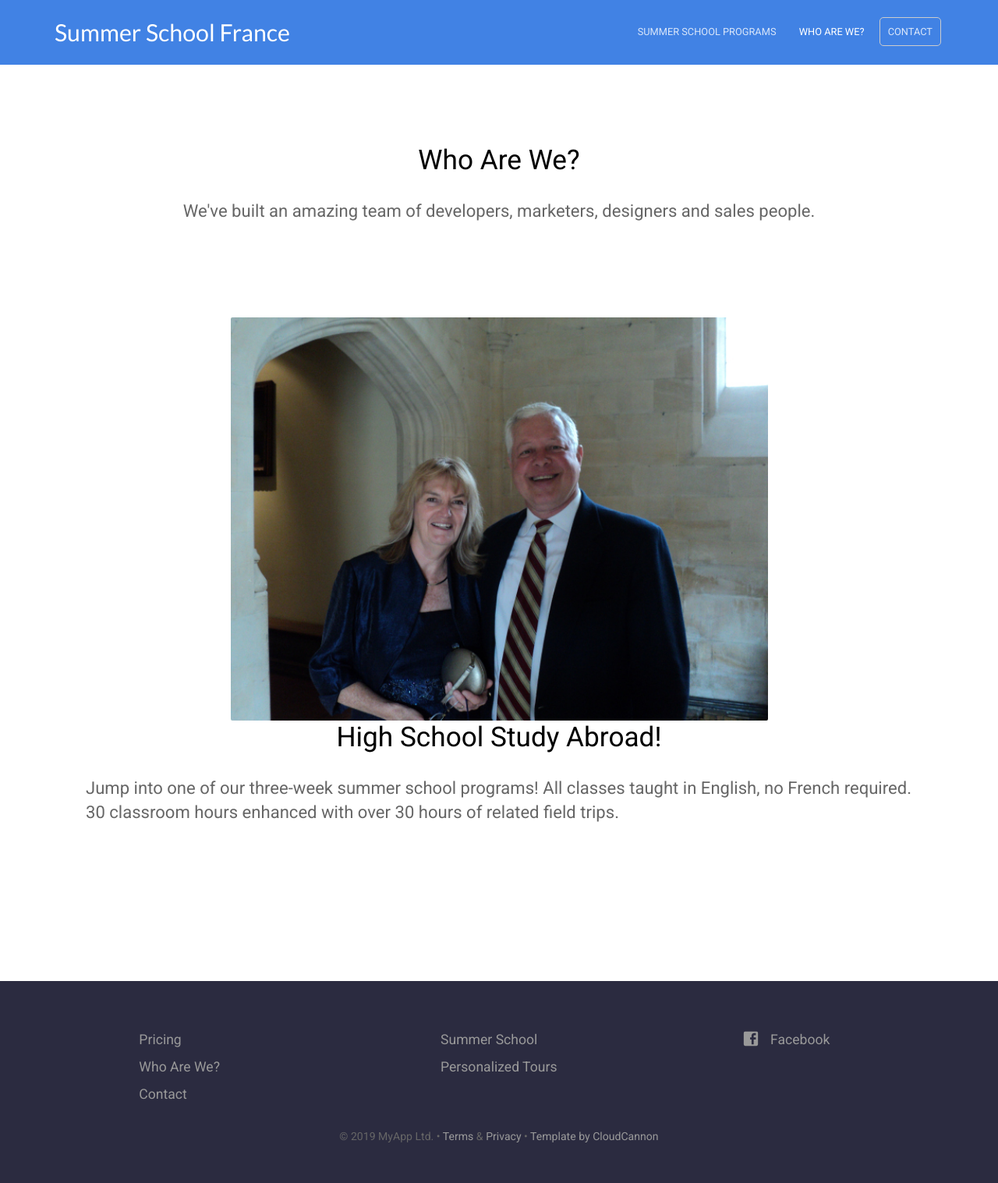
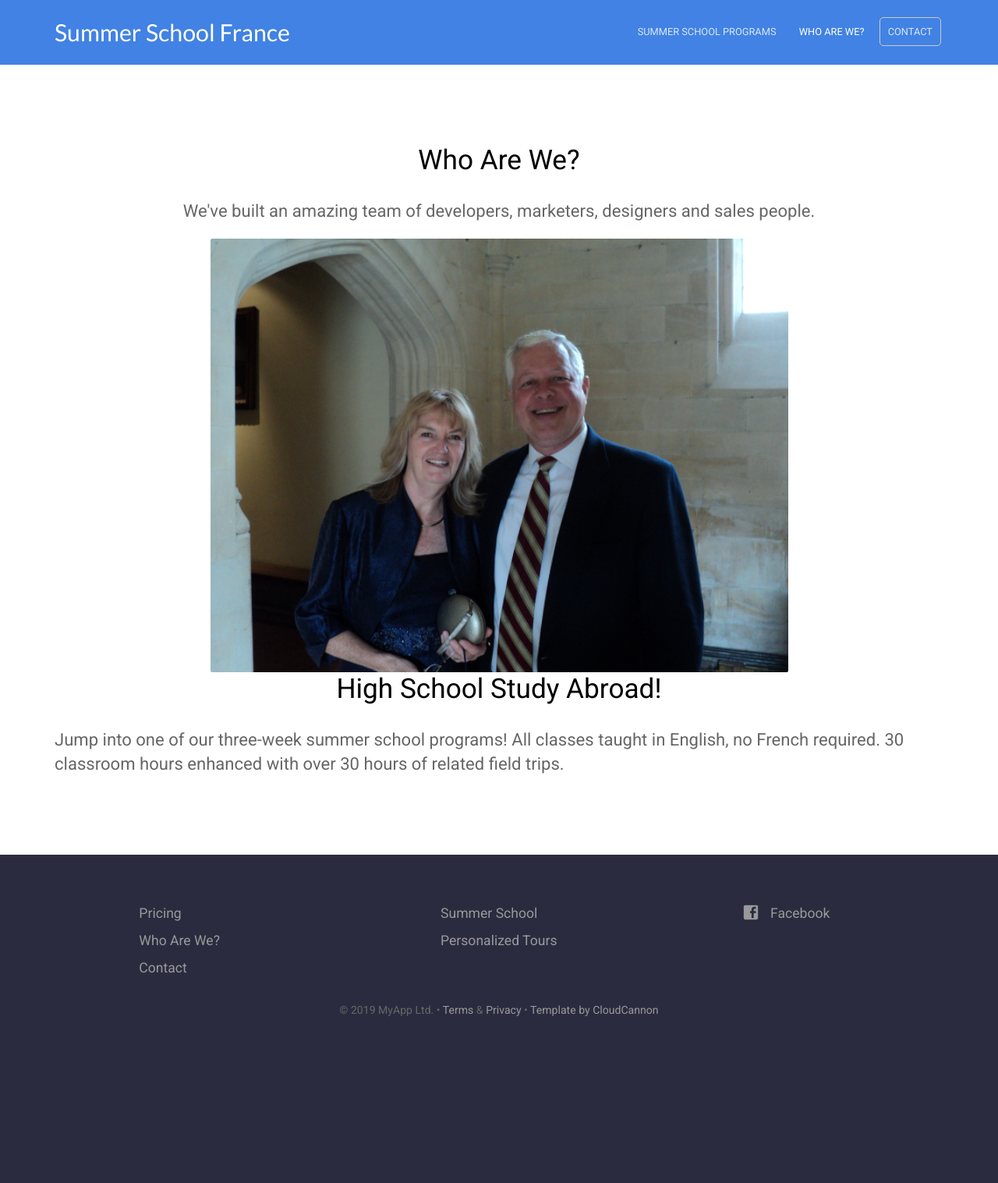
Before and after one commit to baritchie/project1, a Jekyll site: the page built from whoweare.html, in a window 1280 px wide. Shown: the whole page at 78% size. Built offline with Jekyll 4.4.1, drawn with Linux system fonts in a browser that asks for light colours; after the commit the page ends 1355 px from its top, so only the background shows below that.

Commit message:
Updated 'whoweare.html' via CloudCannon

```diff
--- a/whoweare.html
+++ b/whoweare.html
@@ -2,18 +2,10 @@
 title: Who Are We?
 description: We've built an amazing team of developers, marketers, designers and sales people.
 ---
-<div class="content">
-	<section>
-	    <div class="container flex">
 	        <div class="image">
 				<img alt="Screenshot" class="screenshot editable" src="/uploads/whoarewe.jpg" width="659" srcset="/uploads/whoarewe.jpg 659w" />
 			</div>
-	    </div>
-		<div class="container flex">
 			<div class="text editable">
 				<h2>High School Study Abroad!</h2>
 				<p>Jump into one of our three-week summer school programs! All classes taught in English, no French required. 30 classroom hours enhanced with over 30 hours of related field trips.</p>
 			</div>
-		</div>
-	</section>
-</div>
```
